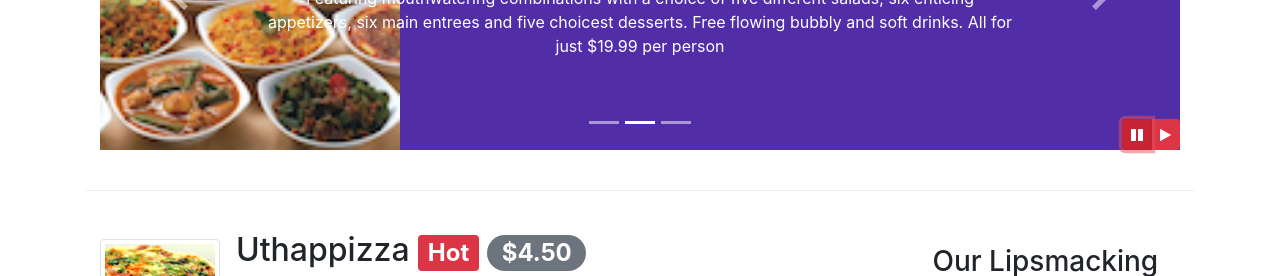
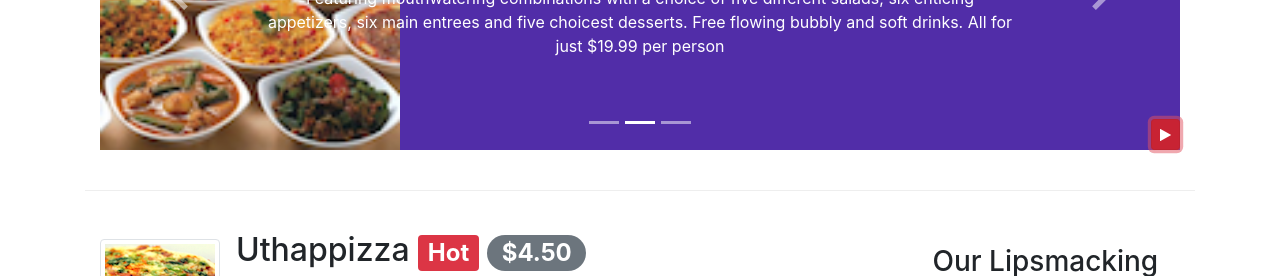
Before and after one commit to Ahmed-Radi/Ristorante-Con-Fusion, a website: page index.html in a window 1280 px wide. Both pictures are taken after a click on the button 1137 px from the left and 658 px from the top of the page. Shown: the part 524-800 px from the top of the page. Drawn offline with nearby package versions, Linux system fonts and the light colour scheme.

Commit message:
made an only one button start and pause the carousel

```diff
--- a/JQuery/JQ.js
+++ b/JQuery/JQ.js
@@ -1,9 +1,14 @@
 $(document).ready(function(){
     $('#mycarousel').carousel({ interval:2000 });
-    $('#carousel-pause').click(function(){
-        $('#mycarousel').carousel('pause');
-    });
-    $('#carousel-play').click(function(){
-        $('#mycarousel').carousel('cycle');
+    $('#carouselButton').click(function(){
+        if($('#carouselButton').children('span').hasClass('fa-pause')){
+            $('#mycarousel').carousel('pause');
+            $('#carouselButton').children('span').removeClass('fa-pause')
+            $('#carouselButton').children('span').addClass('fa-play')
+        }else{
+            $('#mycarousel').carousel('cycle');
+            $('#carouselButton').children('span').removeClass('fa-play')
+            $('#carouselButton').children('span').addClass('fa-pause')
+        }
     });
 })
--- a/index.html
+++ b/index.html
@@ -205,14 +205,9 @@
                     <a href="#mycarousel" class="carousel-control-next" role="button" data-slide="next">
                         <span class="carousel-control-next-icon"></span>
                     </a>
-                    <div class="btn-group" id="carouselButton">
-                        <button class="btn btn-danger btn-sm" id="carousel-pause">
-                            <span class="fa fa-pause"></span>
-                        </button>
-                        <button class="btn btn-danger btn-sm" id="carousel-play">
-                            <span class="fa fa-play"></span>
-                        </button>
-                    </div>
+                    <button class="btn btn-danger btn-sm" id="carouselButton">
+                        <span class="fa fa-pause"></span>
+                    </button>
                 </div>
             </div>
         </div>
```
